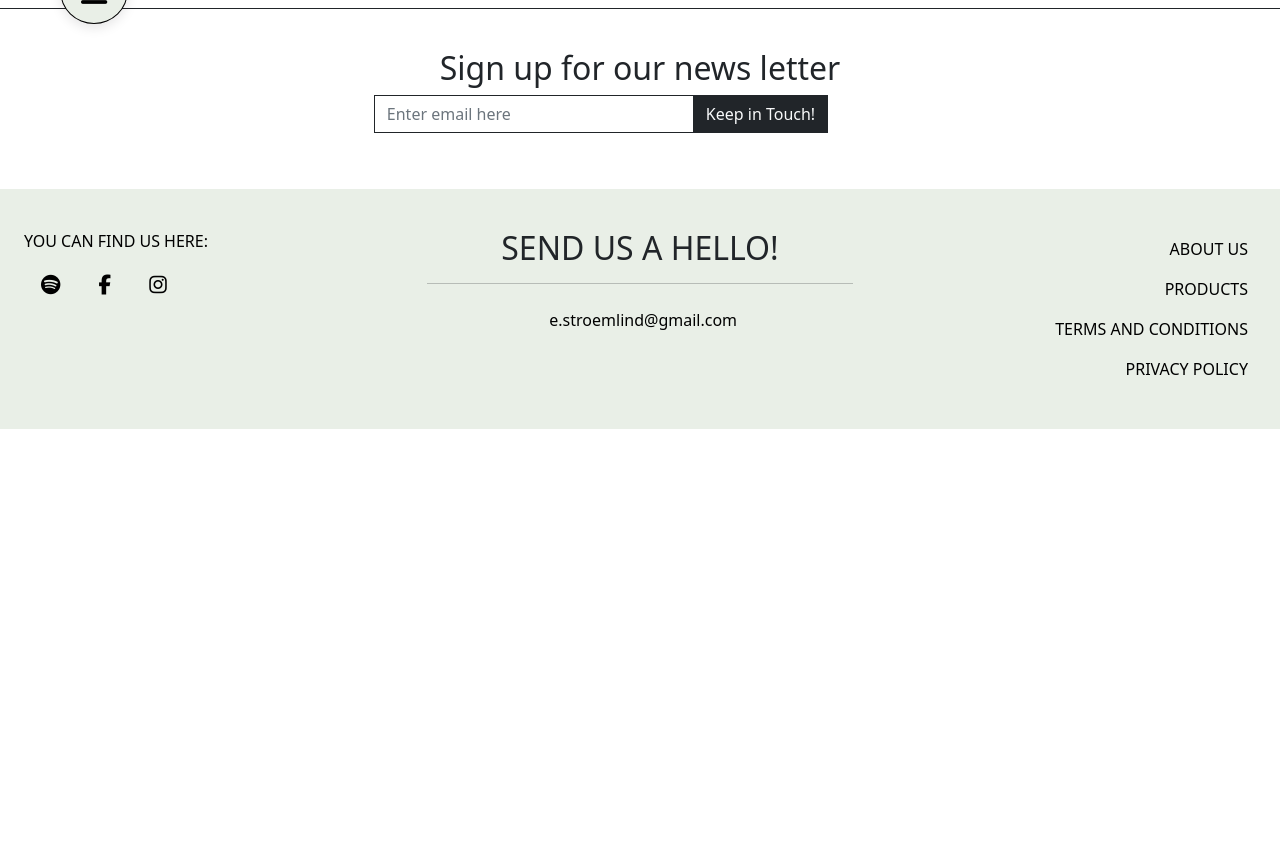
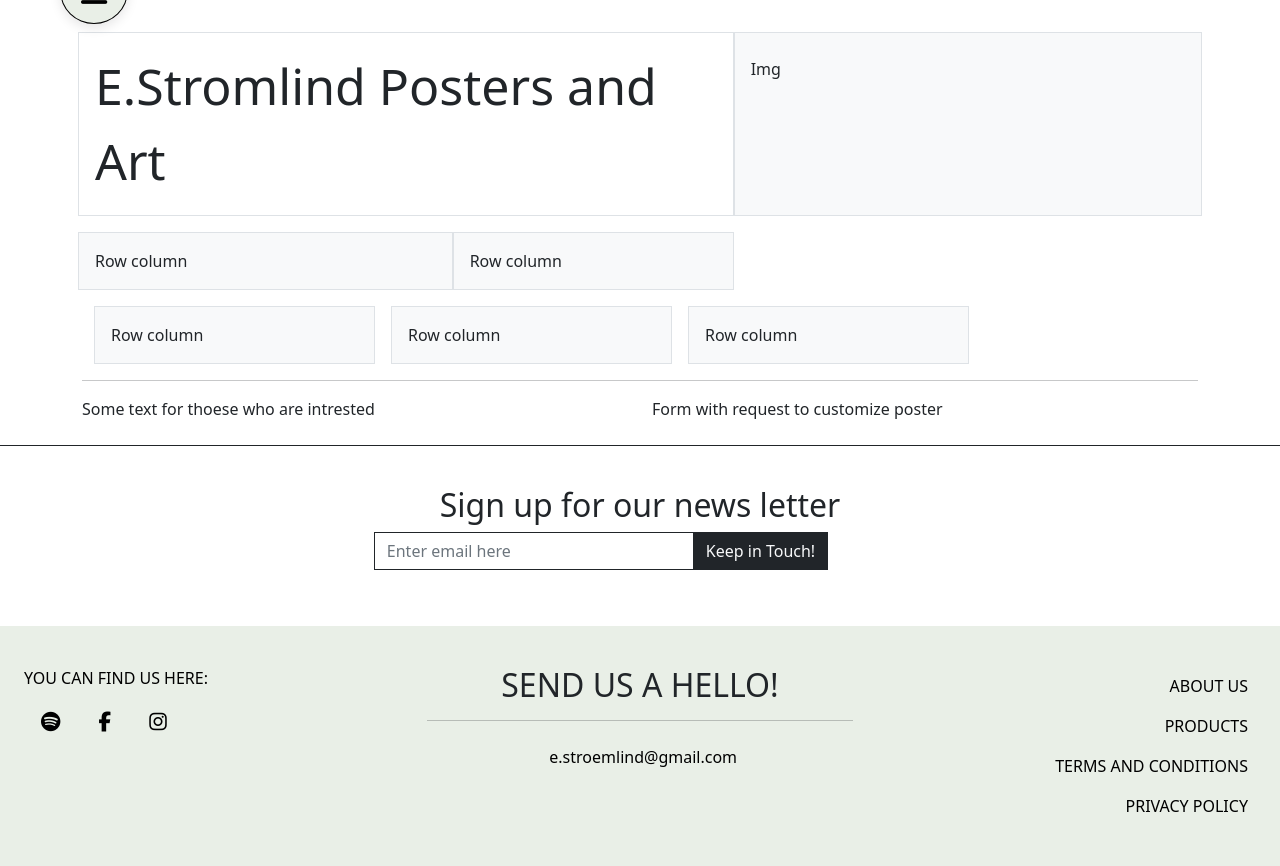
Before and after one commit to Code-Institute-Submissions/stroemlind-esart_JulyResub, a Django app: page / in a window 1280 px wide. Shown: the part 71-937 px from the top of the page. Before the commit the page ends 500 px from the top, so only its background shows below. Run offline with Django 3.2, Linux system fonts and the light colour scheme; some libraries are stand-ins or nearby versions.

Commit message:
Add index.html and set template layout

```diff
--- a/posters/views.py
+++ b/posters/views.py
@@ -3,4 +3,4 @@ from django.shortcuts import render
 # Create your views here.
 def index(request):
     """ A view to render the index page """
-    return render(request, 'base.html')
+    return render(request, 'index.html')
--- a/static/css/style.css
+++ b/static/css/style.css
@@ -40,10 +40,17 @@
     font-size: 25px;
 }
 
+/* Index page styling */
+.logo-heading {
+    font-size: 50px;
+}
+
+
 /* Footer styling */
 
 footer {
-    height: 100vh;
+    margin-top: auto;
+    min-height: 120px;
 }
 
 .top-footer {
--- /dev/null
+++ b/templates/index.html
@@ -0,0 +1,26 @@
+{% extends "base.html" %}
+{% load static %}
+
+{% block content %}
+<div class="container">
+    <div class="row g-2 mt-4">
+        <div class="col-7 p-3 border logo-heading">E.Stromlind Posters and Art</div>
+        <div class="col-5 overflow-visible px-3 py-4 border bg-light">Img</div>
+        <div class="col-4 p-3 mt-3 border bg-light">Row column</div>
+        <div class="col-3 p-3 mt-3 border bg-light">Row column</div>
+        <div class="w-100 d-block"></div>
+        <div class="col-3 p-3 mx-3 border bg-light">Row column</div>
+        <div class="col-3 p-3 me-3 border bg-light">Row column</div>
+        <div class="col-3 p-3 border bg-light">Row column</div>
+    </div>
+    <hr>
+    <div class="row my-3">
+        <div class="col-12 col-md-6 col-lg-6">
+            Some text for thoese who are intrested
+        </div>
+        <div class="col-12 col-md-6 col-lg-6">
+            Form with request to customize poster
+        </div>
+    </div>
+</div>
+{% endblock %}
```
